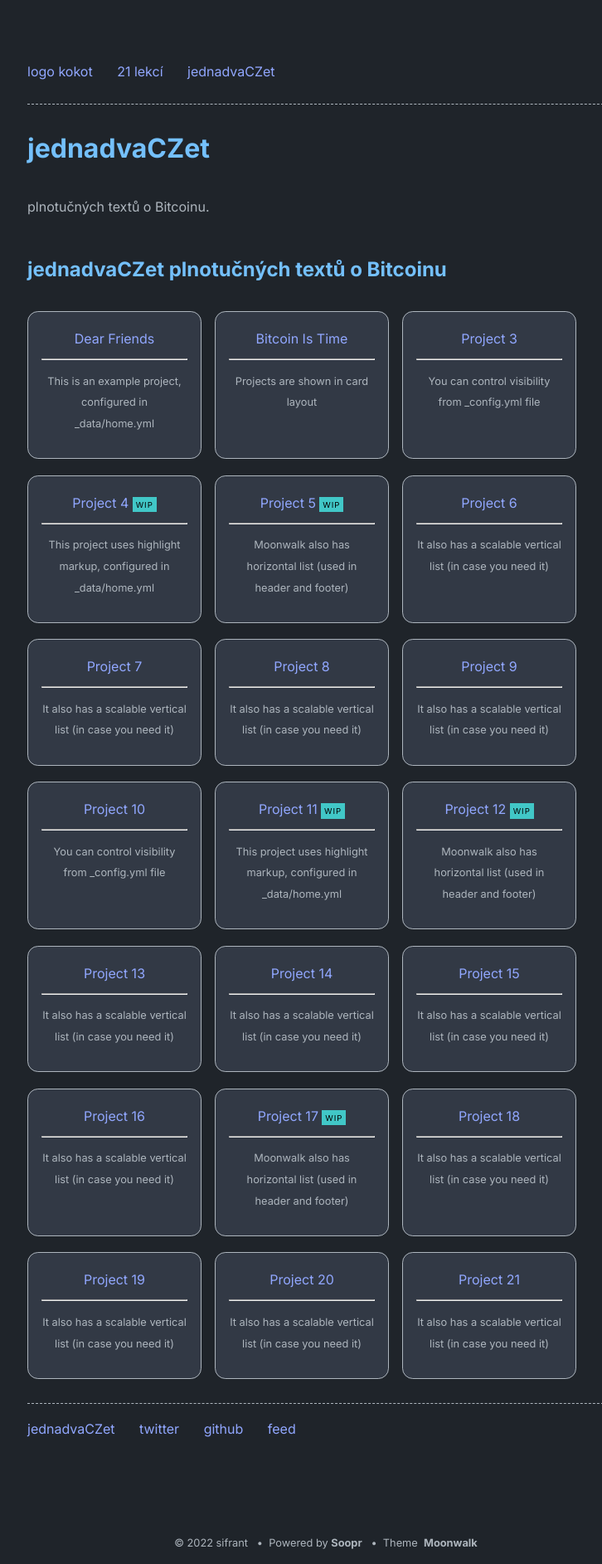
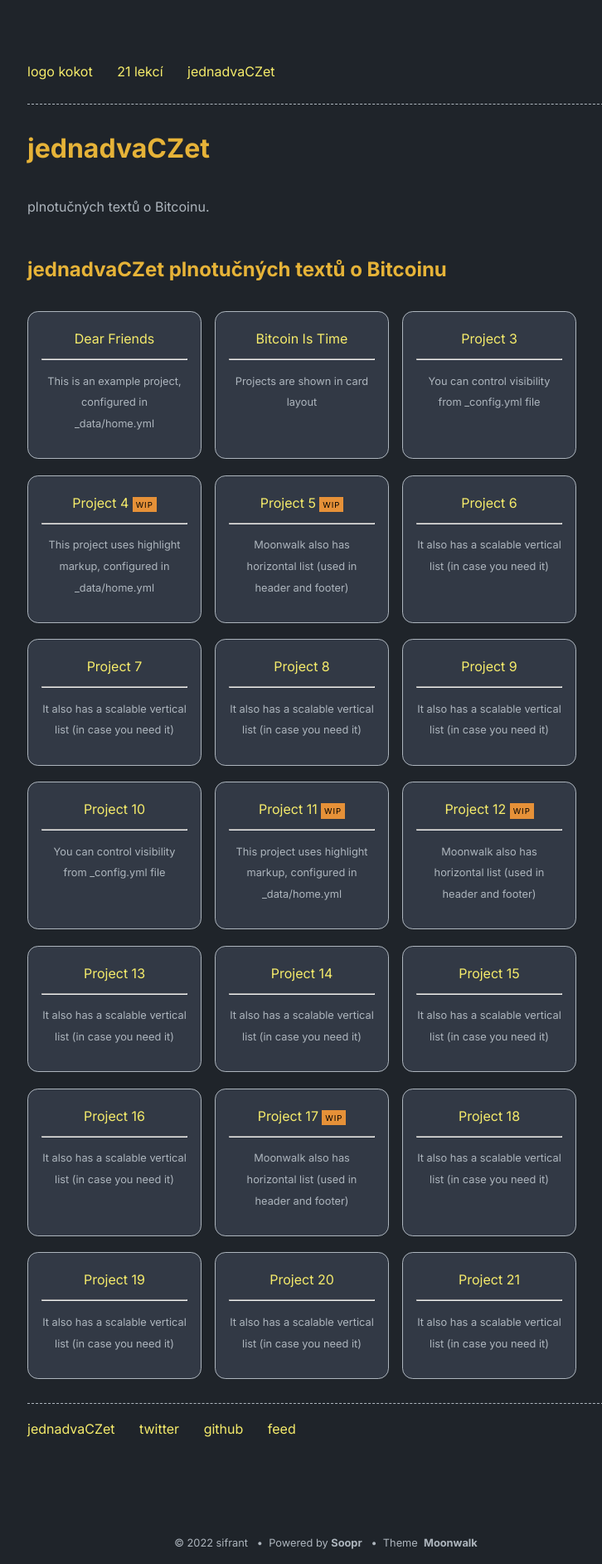
Before and after one commit to abhinavs/moonwalk, a Jekyll site: the page built from index.md, in a window 1280 px wide. Shown: the whole page at 83% size, without its empty margins (247-973 px from the left). Built offline with Jekyll 4.4.1, drawn with Linux system fonts in a browser that asks for light colours.

Commit message:
darkmode font colors

```diff
--- a/_sass/moonwalk.scss
+++ b/_sass/moonwalk.scss
@@ -76,13 +76,13 @@ html {
 // -------------- THEME SWITCHER -------------- //
 @mixin dark-appearance {
   html, body  {
-      --headings: #74c0fc;
-      --links: #91A7FF;
-      --highlight: #41C7C7;
+      --headings: #e6b338;
+      --links: #f6ec6b;
+      --highlight: #e69138;
       --bg: #1f242A;
       --bg-secondary: #323945;
       --text: #adb5bd;
-      --code-text: #91A7FF;
+      --code-text: #93c47d;
       --share-text: #C4C4C4;
   };
 }
```
